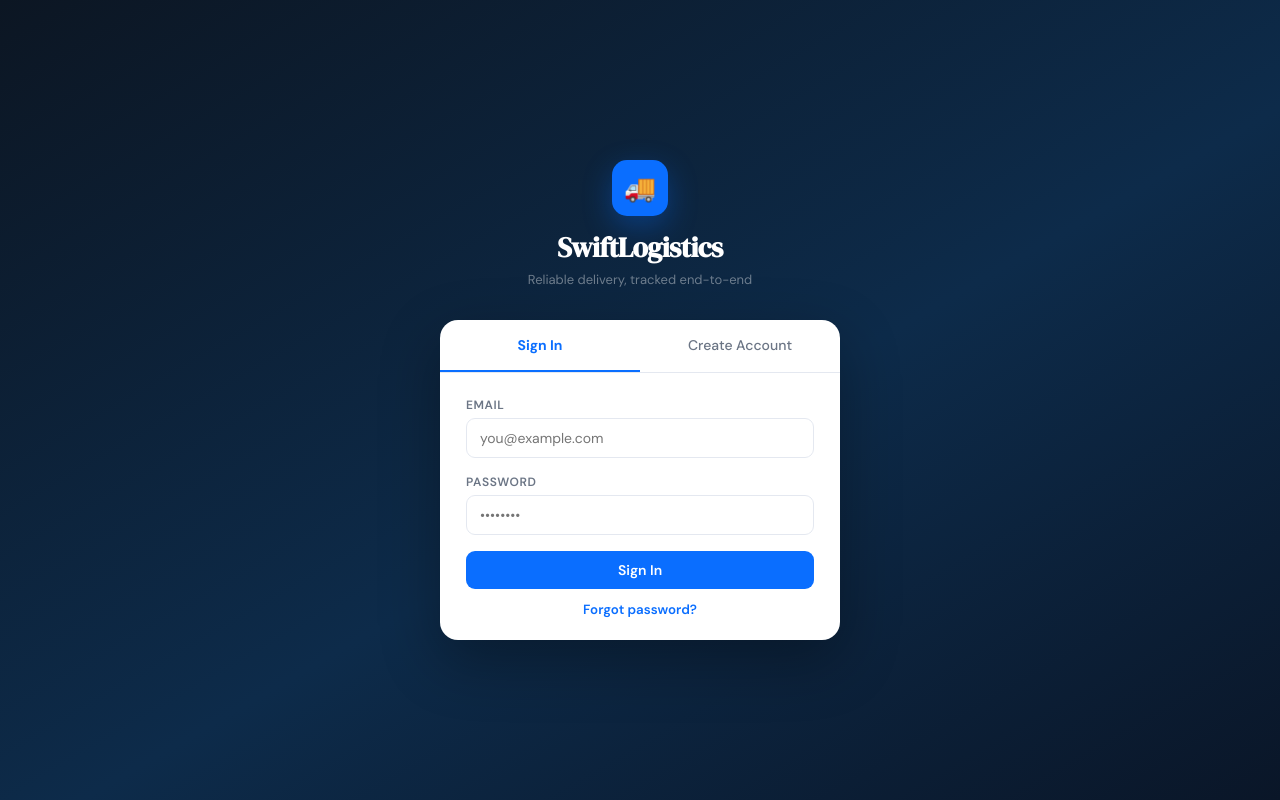
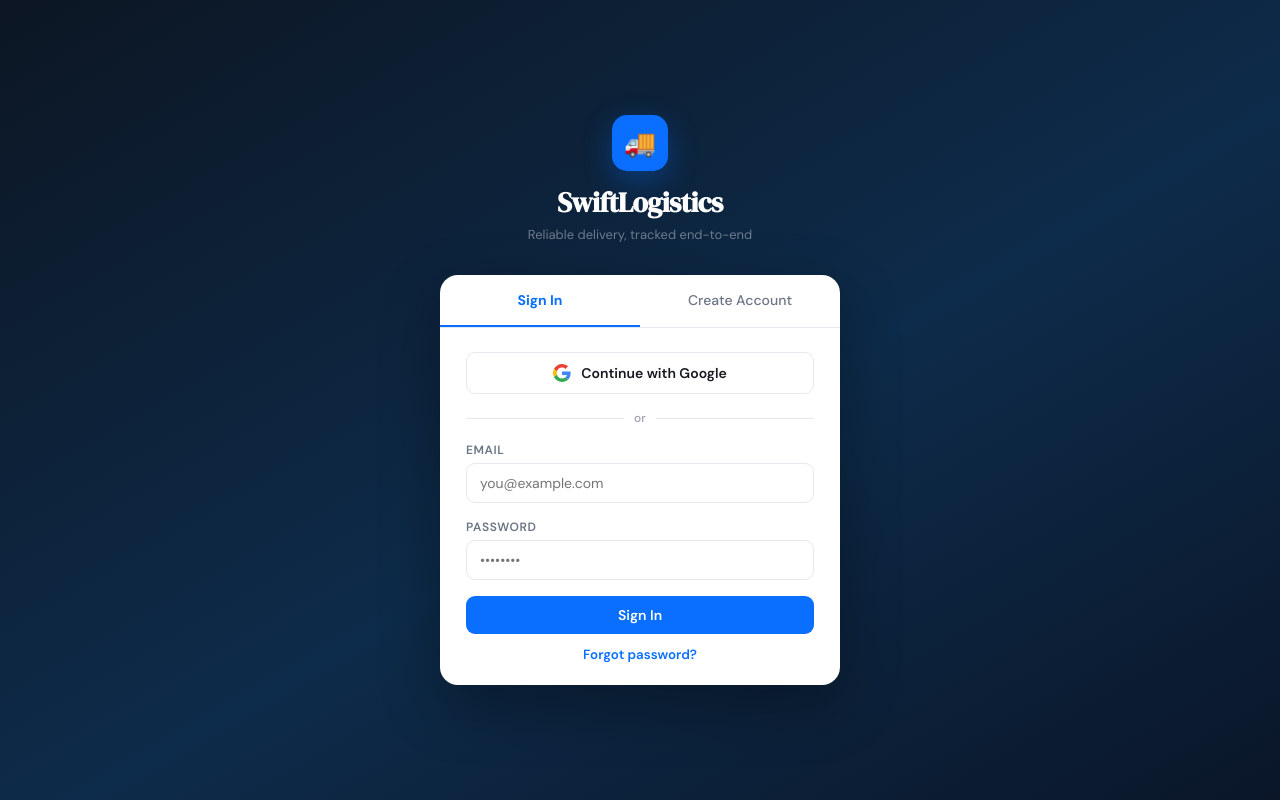
Before and after one commit to Jupiterbold05/swiftlog, a React (Vite) app: page / in a window 1280 px wide. Built offline with nearby package versions, Linux system fonts and the light colour scheme; no server answers.

Commit message:
Add files via upload

```diff
--- a/src/pages/Auth.jsx
+++ b/src/pages/Auth.jsx
@@ -2,6 +2,54 @@
 import { supabase } from '../lib/supabase'
 import { T, GLOBAL_CSS } from '../lib/theme'
 import { Inp, Lbl, Btn, Toast } from '../components/UI'
+
+const GoogleIcon = () => (
+  <svg width="18" height="18" viewBox="0 0 48 48" style={{ flexShrink: 0 }}>
+    <path fill="#EA4335" d="M24 9.5c3.54 0 6.71 1.22 9.21 3.6l6.85-6.85C35.9 2.38 30.47 0 24 0 14.62 0 6.51 5.38 2.56 13.22l7.98 6.19C12.43 13.72 17.74 9.5 24 9.5z"/>
+    <path fill="#4285F4" d="M46.98 24.55c0-1.57-.15-3.09-.38-4.55H24v9.02h12.94c-.58 2.96-2.26 5.48-4.78 7.18l7.73 6c4.51-4.18 7.09-10.36 7.09-17.65z"/>
+    <path fill="#FBBC05" d="M10.53 28.59c-.48-1.45-.76-2.99-.76-4.59s.27-3.14.76-4.59l-7.98-6.19C.92 16.46 0 20.12 0 24c0 3.88.92 7.54 2.56 10.78l7.97-6.19z"/>
+    <path fill="#34A853" d="M24 48c6.48 0 11.93-2.13 15.89-5.81l-7.73-6c-2.15 1.45-4.92 2.3-8.16 2.3-6.26 0-11.57-4.22-13.47-9.91l-7.98 6.19C6.51 42.62 14.62 48 24 48z"/>
+    <path fill="none" d="M0 0h48v48H0z"/>
+  </svg>
+)
+
+const Divider = () => (
+  <div style={{ display: 'flex', alignItems: 'center', gap: 10, margin: '16px 0' }}>
+    <div style={{ flex: 1, height: 1, background: T.border }} />
+    <span style={{ fontSize: 12, color: T.faint, fontWeight: 500 }}>or</span>
+    <div style={{ flex: 1, height: 1, background: T.border }} />
+  </div>
+)
+
+const GoogleBtn = ({ onClick, loading }) => (
+  <button
+    onClick={onClick}
+    disabled={loading}
+    style={{
+      width: '100%',
+      display: 'flex',
+      alignItems: 'center',
+      justifyContent: 'center',
+      gap: 10,
+      padding: '11px 16px',
+      background: '#fff',
+      border: `1.5px solid ${T.border}`,
+      borderRadius: T.radiusSm,
+      cursor: loading ? 'not-allowed' : 'pointer',
+      fontSize: 14,
+      fontWeight: 600,
+      color: T.text,
+      transition: 'box-shadow .15s, border-color .15s',
+      opacity: loading ? .7 : 1,
+      fontFamily: 'inherit',
+    }}
+    onMouseEnter={e => { e.currentTarget.style.borderColor = '#4285F4'; e.currentTarget.style.boxShadow = '0 2px 8px rgba(66,133,244,.15)' }}
+    onMouseLeave={e => { e.currentTarget.style.borderColor = T.border; e.currentTarget.style.boxShadow = 'none' }}
+  >
+    <GoogleIcon />
+    {loading ? 'Redirecting…' : 'Continue with Google'}
+  </button>
+)
 
 export default function Auth({ onLogin }) {
   const [tab, setTab] = useState('login')
@@ -9,9 +57,25 @@
   const [f, setF] = useState({})
   const [toast, setToast] = useState(null)
   const [loading, setLoading] = useState(false)
+  const [googleLoading, setGoogleLoading] = useState(false)
 
   const s = (k, v) => setF(p => ({ ...p, [k]: v }))
   const t = (msg, type = 'success') => setToast({ msg, type })
+
+  const signInWithGoogle = async () => {
+    setGoogleLoading(true)
+    const { error } = await supabase.auth.signInWithOAuth({
+      provider: 'google',
+      options: {
+        redirectTo: window.location.origin,
+      },
+    })
+    if (error) {
+      setGoogleLoading(false)
+      t(error.message, 'error')
+    }
+    // If no error, browser redirects to Google — no need to setLoading(false)
+  }
 
   const login = async () => {
     if (!f.email || !f.pass) return t('Please fill all fields.', 'error')
@@ -22,7 +86,6 @@
     setLoading(false)
     if (error) return t(error.message, 'error')
 
-    // Fetch profile to get role
     const { data: profile } = await supabase
       .from('profiles')
       .select('*')
@@ -45,7 +108,6 @@
     setLoading(false)
     if (error) return t(error.message, 'error')
 
-    // Create profile row
     await supabase.from('profiles').insert({
       id: data.user.id,
       name: f.name,
@@ -63,7 +125,7 @@
     if (!f.email) return t('Enter your email.', 'error')
     setLoading(true)
     const { error } = await supabase.auth.resetPasswordForEmail(f.email, {
-      redirectTo: `${window.location.origin}/?reset=true`,
+      redirectTo: `${window.location.origin}`,
     })
     setLoading(false)
     if (error) return t(error.message, 'error')
@@ -116,6 +178,8 @@
           <div style={{ padding: '24px 26px 22px' }}>
             {tab === 'login' && (
               <>
+                <GoogleBtn onClick={signInWithGoogle} loading={googleLoading} />
+                <Divider />
                 <Lbl t="Email"><Inp type="email" placeholder="you@example.com" value={f.email || ''} onChange={e => s('email', e.target.value)} /></Lbl>
                 <Lbl t="Password"><Inp type="password" placeholder="••••••••" value={f.pass || ''} onChange={e => s('pass', e.target.value)} /></Lbl>
                 <Btn v="primary" full onClick={login} sx={{ marginBottom: 12, opacity: loading ? .7 : 1 }} disabled={loading}>
@@ -131,6 +195,8 @@
 
             {tab === 'signup' && (
               <>
+                <GoogleBtn onClick={signInWithGoogle} loading={googleLoading} />
+                <Divider />
                 <Lbl t="Full Name"><Inp placeholder="John Doe" value={f.name || ''} onChange={e => s('name', e.target.value)} /></Lbl>
                 <Lbl t="Email"><Inp type="email" placeholder="you@example.com" value={f.email || ''} onChange={e => s('email', e.target.value)} /></Lbl>
                 <Lbl t="Phone Number"><Inp placeholder="08012345678" value={f.phone || ''} onChange={e => s('phone', e.target.value)} /></Lbl>
```
